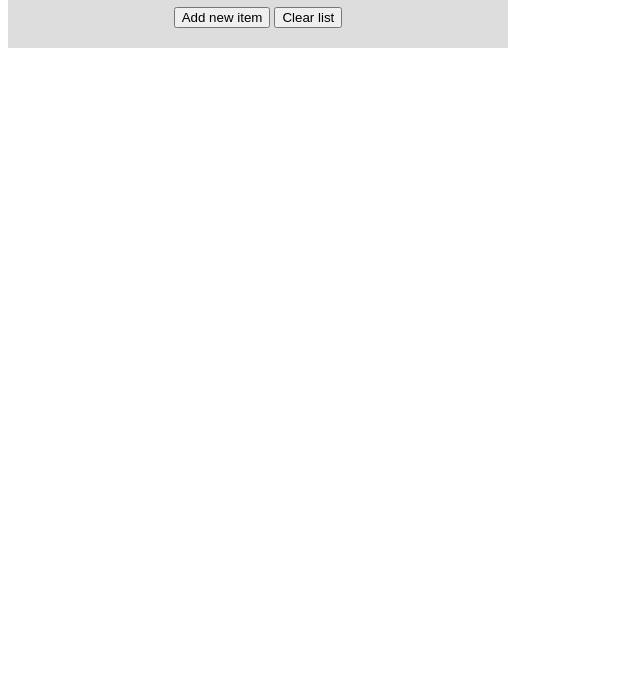
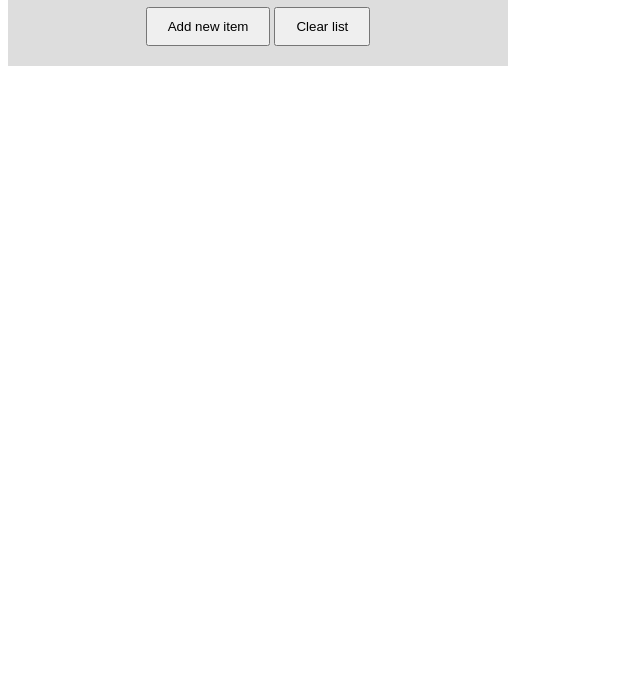
Before and after one commit to sinisamihajlovic/todo-list, a website: page index.html in a window 1280 px wide. Shown: the part 101-800 px from the top of the page, without its empty margins (0-640 px from the left). Drawn offline with Linux system fonts and the light colour scheme.

Commit message:
css change test

```diff
--- a/style.css
+++ b/style.css
@@ -7,3 +7,7 @@ header {
     text-align: center;
     padding: 20px;
 }
+
+button {
+    padding: 10px 20px;
+}
```
